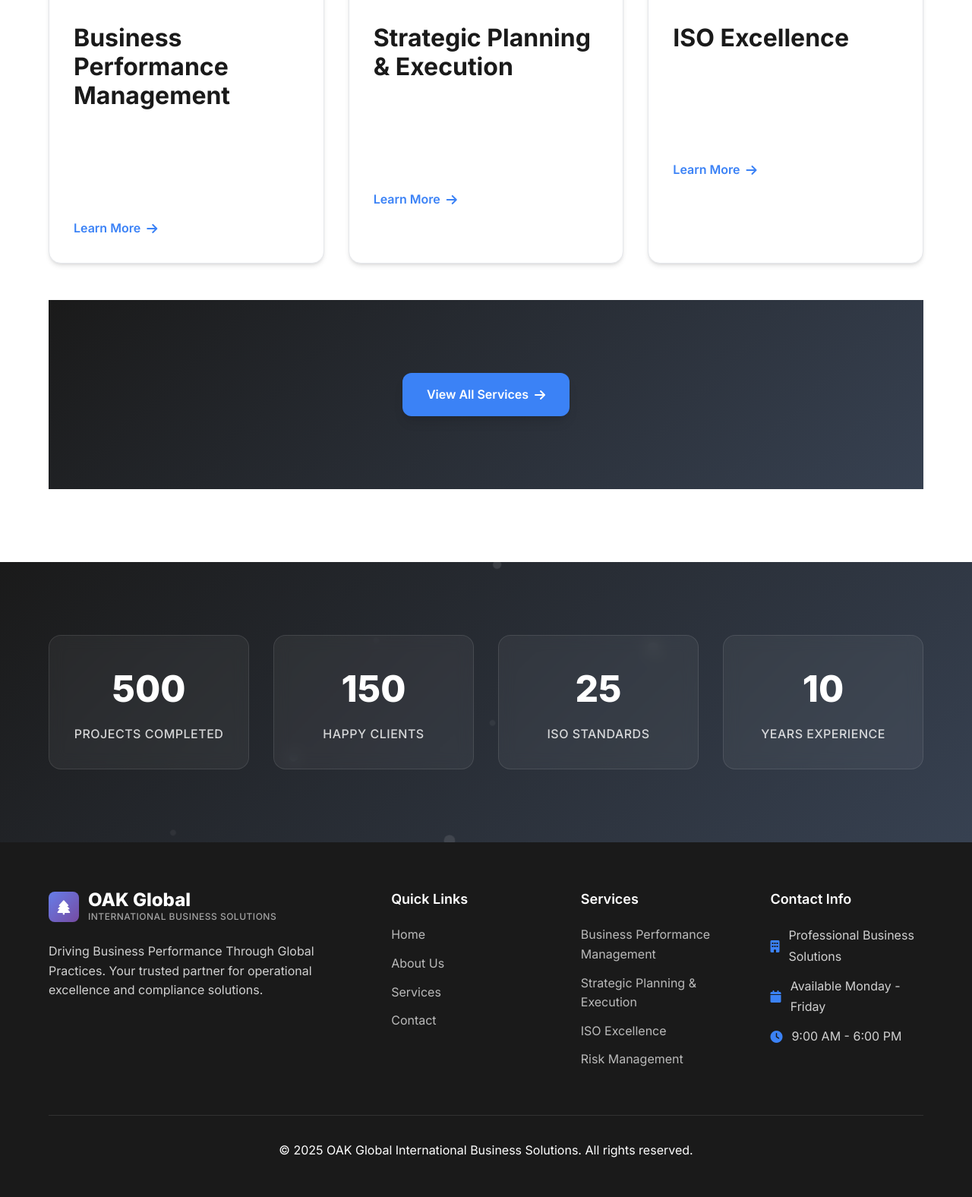
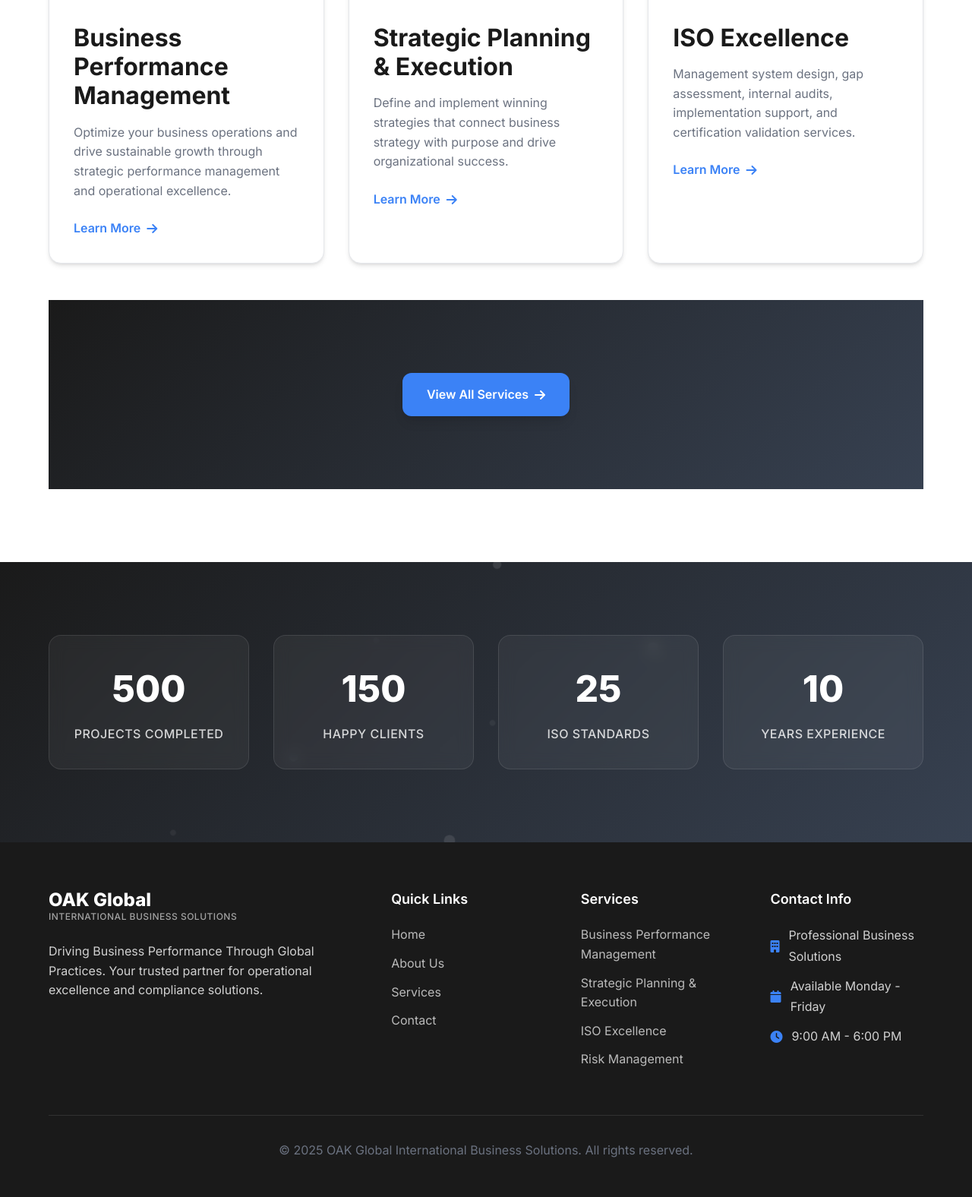
Before and after one commit to toluwanibakare/oak-global, a PHP site: page / in a window 1280 px wide. Shown: the part 2138-3714 px from the top of the page at 76% size. Run offline with PHP 8.4, Linux system fonts and the light colour scheme.

Commit message:
Update to the header and css

```diff
--- a/assets/css/style.css
+++ b/assets/css/style.css
@@ -1095,10 +1095,6 @@ section {
     background-color: #959fcc;
 }
 
-.contact-text, p {
-    color: white;
-}
-
 .contact-item:hover {
     transform: translateX(8px);
     box-shadow: var(--shadow-md);
--- a/index.html
+++ b/index.html
@@ -18,9 +18,9 @@
                 <div class="nav-brand">
                     <a href="index.html">
                         <div class="logo">
-                            <div class="logo-icon">
+                            <!-- <div class="logo-icon">
                                 <i class="fas fa-tree"></i>
-                            </div>
+                            </div> -->
                             <div class="logo-text">
                                 <span class="brand-name">OAK Global</span>
                                 <span class="brand-subtitle">International Business Solutions</span>
@@ -93,7 +93,7 @@
                 <div class="content-text">
                     <div class="section-label">About OAK Global</div>
                     <h2 class="section-title">Excellence in Global Business Solutions</h2>
-                    <p style="color: black;" class="section-description">
+                    <p class="section-description">
                         At Oak Global International Business Solutions, we specialize in helping
                         organizations achieve and maintain global status. We are your trusted partner
                         for operational excellence and compliance solutions, guiding businesses toward
@@ -232,9 +232,9 @@
                 <div class="footer-section">
                     <div class="footer-logo">
                         <div class="logo">
-                            <div class="logo-icon">
+                            <!-- <div class="logo-icon">
                                 <i class="fas fa-tree"></i>
-                            </div>
+                            </div> -->
                             <div class="logo-text">
                                 <span class="brand-name">OAK Global</span>
                                 <span class="brand-subtitle">International Business Solutions</span>
```
Also changed, not shown: about.html (+4 -4 lines), contact.html (+4 -4 lines), services.html (+4 -4 lines).
